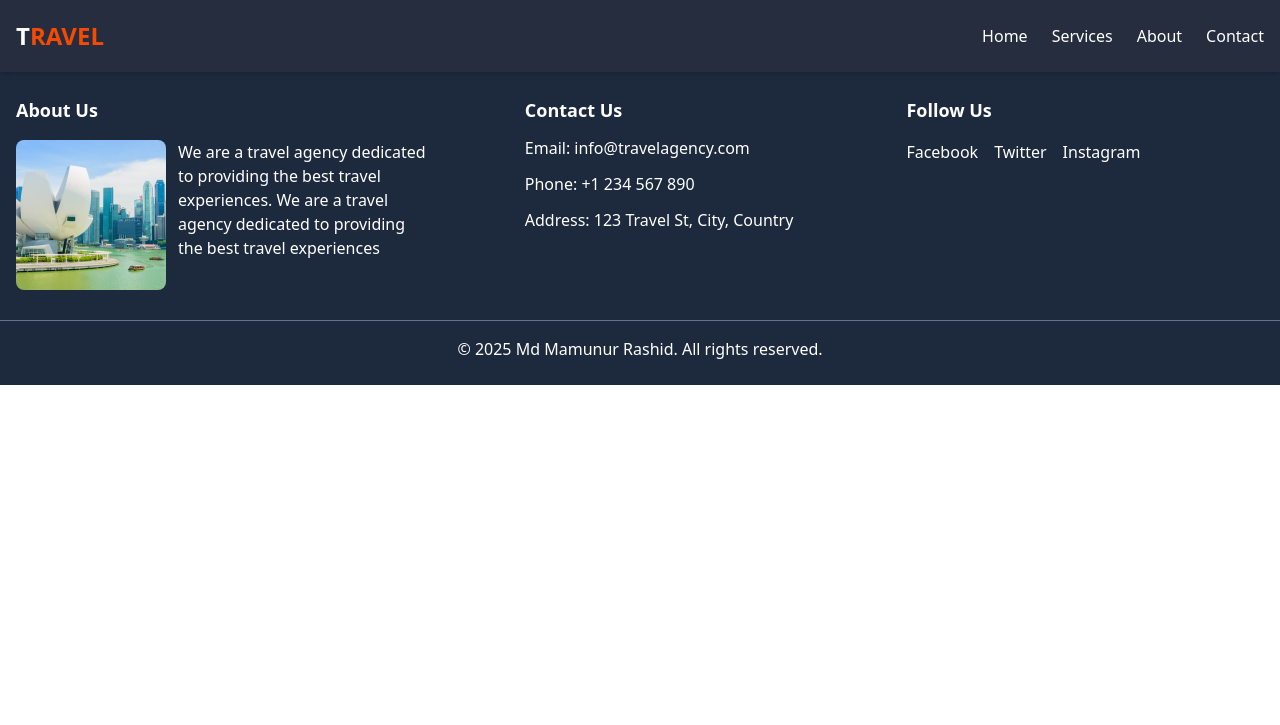
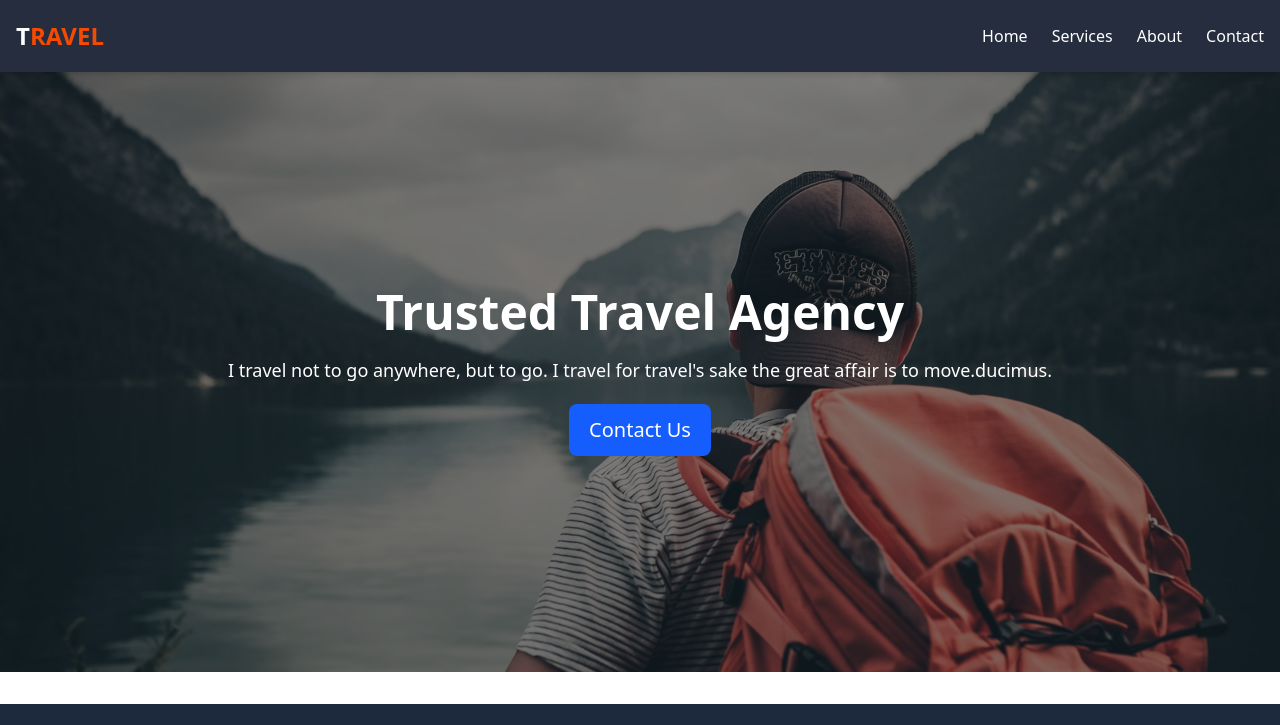
Before and after one commit to DeveloperMamunur/Responsive-Web-Page-with-Form-Local-storage-using-tailwindcss, a website: page index.html in a window 1280 px wide. Shown: the top 725 px of the page. Drawn offline with Linux system fonts and the light colour scheme.

Commit message:
Hero section added

```diff
--- a/index.html
+++ b/index.html
@@ -35,7 +35,17 @@
             <a href="#" class="block py-2 hover:bg-slate-700 rounded transition">Contact</a>
         </div>
     </header>
+
     <main>
+        <!-- Cover Image Section -->
+        <section class="cover-image h-64 md:h-[600px] relative mb-8">
+            <div class="overlay"></div>
+            <div class="container mx-auto px-4 h-full flex flex-col items-center justify-center space-y-5 relative z-10">
+                <h1 class="text-3xl md:text-5xl font-bold text-white text-center text-shadow">Trusted Travel Agency</h1>
+                <p class="text-lg text-white text-center text-shadow">I travel not to go anywhere, but to go. I travel for travel's sake the great affair is to move.ducimus.</p>
+                <button class="text-xl text-white bg-blue-600 hover:bg-blue-500 py-3 px-5 rounded-lg">Contact Us</button>
+            </div>
+        </section>
 
     </main>
     <!-- Footer -->
--- a/src/css/index.css
+++ b/src/css/index.css
@@ -1,2 +1,18 @@
 /* The compiled CSS file generated by Tailwind */
 @import "tailwindcss";
+
+.cover-image {
+    background-image: url('../images/hero.jpg');
+    background-size: cover;
+    background-position: center;
+    position: relative;
+}
+
+.overlay {
+    position: absolute;
+    top: 0;
+    left: 0;
+    right: 0;
+    bottom: 0;
+    background-color: rgba(0, 0, 0, 0.5);
+}
```
Also changed, not shown: public/css/styles.css, public/images/hero.jpg (added).
